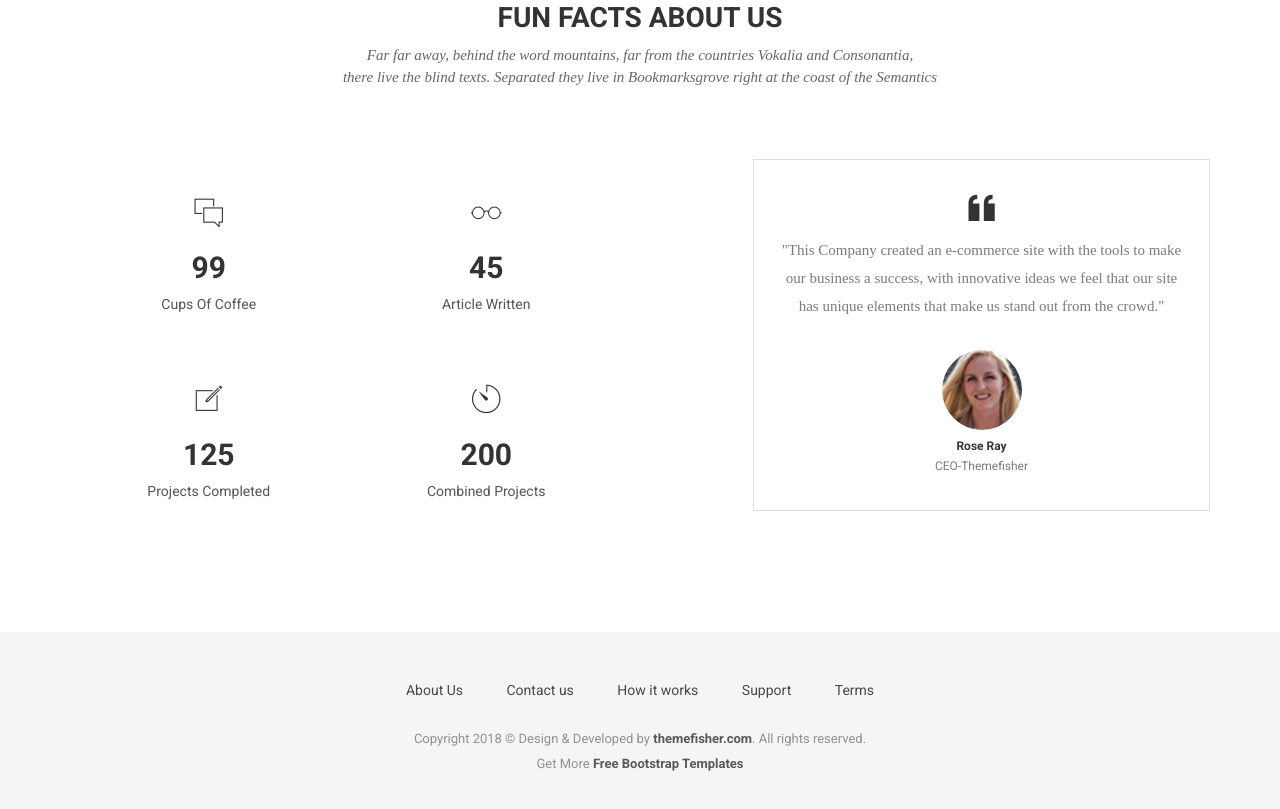
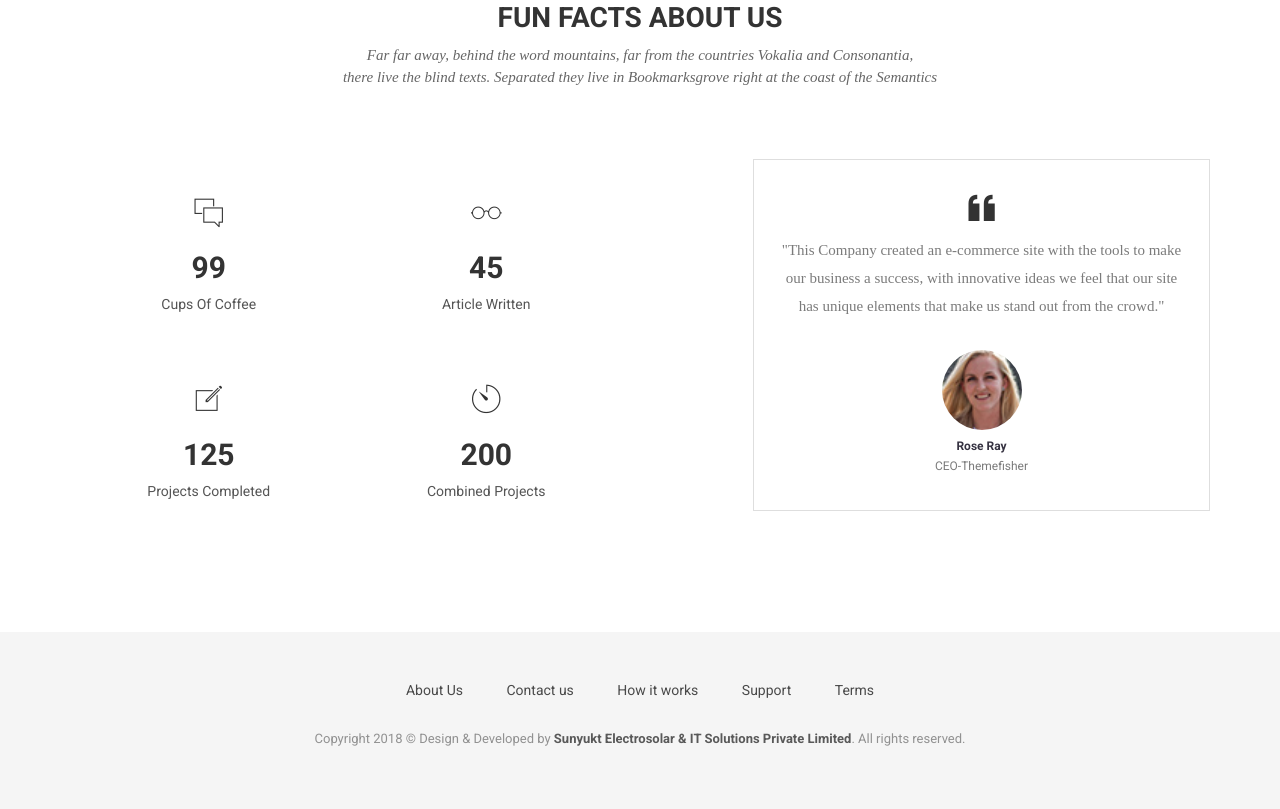
Before and after one commit to vikassunilborse/akshorja, a plain HTML site: page airspace-free/index.html in a window 1280 px wide. Shown: the part 3333-4142 px from the top of the page. Drawn offline with nearby package versions, Linux system fonts and the light colour scheme; some packages are replaced by stand-ins of ours; a script that the page names is missing; files whose address does not match are found by name; a web font is replaced by a local one.

```diff
--- a/airspace-free/index.html
+++ b/airspace-free/index.html
@@ -17,7 +17,7 @@
   <!-- Favicon -->
   <link rel="shortcut icon" type="image/x-icon" href="img/favicon.png" />
   <!-- bootstrap.min css -->
-  <link rel="stylesheet" href="plugins/bootstrap/s/bootstrap.min.css">
+  <link rel="stylesheet" href="plugins/bootstrap/css/bootstrap.min.css">
   <!-- Ionic Icon Css -->
   <link rel="stylesheet" href="plugins/Ionicons/css/ionicons.min.css">
   <!-- animate.css -->
@@ -333,9 +333,9 @@
 						<li><a href="#">Terms</a></li>
 					</ul>
 				</div>
-				<p class="copyright">Copyright 2018 &copy; Design & Developed by <a href="http://www.themefisher.com">themefisher.com</a>. All rights reserved.
+				<p class="copyright">Copyright 2018 &copy; Design & Developed by <a href="http://sunyukt.com/">Sunyukt Electrosolar & IT Solutions Private Limited</a>. All rights reserved.
 					<br>
-					Get More <a href="https://themefisher.com/free-bootstrap-templates/" target="_blank">Free Bootstrap Templates</a>
+
 				</p>
 			</div>
 		</div>
```
